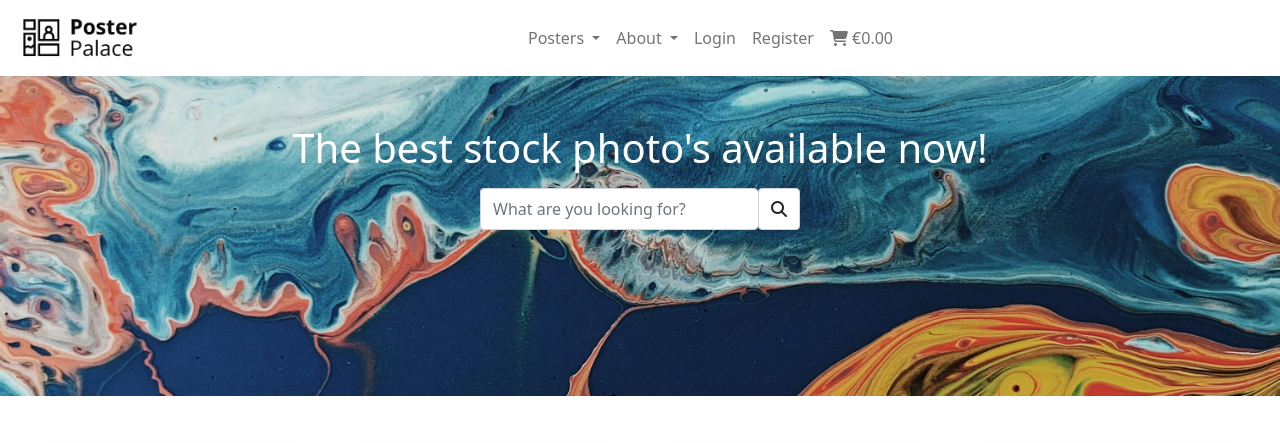
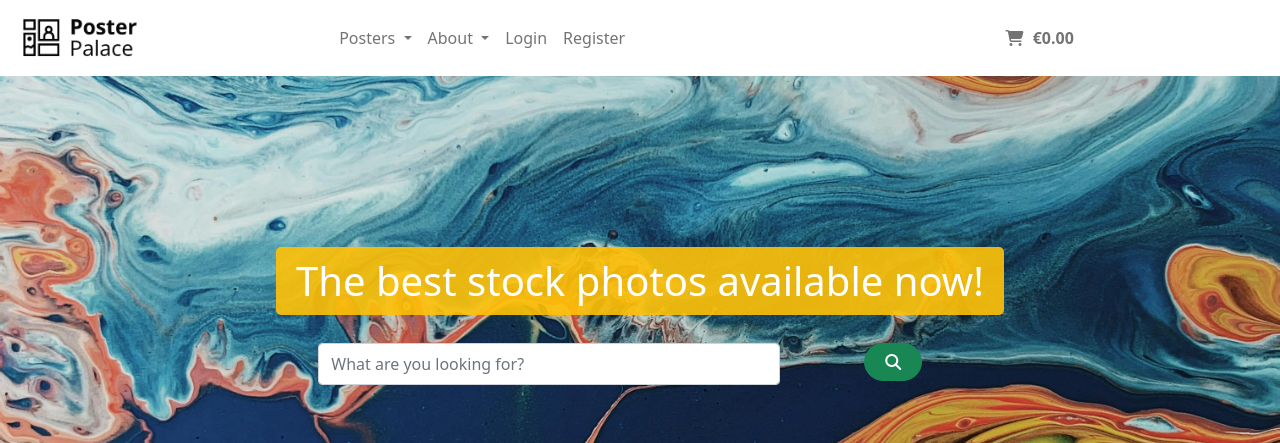
Before and after one commit to sharondrinkwaard/posterpalace, a Django app: page / in a window 1280 px wide. Shown: the top 443 px of the page. Run offline with Django 3.2, Linux system fonts and the light colour scheme; some libraries are stand-ins or nearby versions.

Commit message:
update styling for index header

```diff
--- a/homepage/templates/homepage/index.html
+++ b/homepage/templates/homepage/index.html
@@ -4,17 +4,25 @@
 {% block content %}
 <!-- Homepage header + img + search form -->
 <section>
-    <div class="index-header w-100">
-        <div class="d-flex justify-content-center flex-column">
-            <h1 class=" header-text mt-5">The best stock photo's available now!</h1>
-            <div class="header-form w-50">
-                <form class="d-flex w-50 mt-2" method="GET" action="{% url 'posters' %}" role="search">
-                    <input class="form-control input-group border-right-0 py-2" name="request" type="search" placeholder="What are you looking for?" aria-label="Search">
-                    <button class="input-group-text bg-white" type="submit"><i class="fa fa-search"></i></button>
-                </form>
-            </div>
-        </div>
-    </div>
+  <div class="index-header w-100 d-flex justify-content-center align-items-center">
+      <div class="text-center">
+          <h1 class="header-text">The best stock photos available now!</h1>
+          <div class="search-form-wrapper">
+              <form class="search-form row w-100 mt-2" method="GET" action="{% url 'posters' %}" role="search">
+                  <!-- Wider input on mobile/tablet, narrower on desktop -->
+                  <div class="col-10 col-md-9 col-lg-8">
+                      <input class="form-control search-input py-2" name="request" type="search" placeholder="What are you looking for?" aria-label="Search">
+                  </div>
+                  <!-- Small button across all devices -->
+                  <div class="col-2 col-md-3 col-lg-2 d-flex align-items-center">
+                      <button class="btn btn-success search-button" type="submit">
+                          <i class="fa fa-search"></i>
+                      </button>
+                  </div>
+              </form>
+          </div>
+      </div>
+  </div>
 </section>
 {% endblock %}
 
--- a/static/css/base.css
+++ b/static/css/base.css
@@ -6,27 +6,65 @@
 
 
 /* ------------------------------------------------------------------------ NAVIGATION  BAR */
+/* General Styles */
 #logo {
   height: 50px;
   width: auto;
 }
 
+.nav-link {
+  color: inherit;
+}
+.navbar .cart-total {
+  margin-left: 5px;
+  font-weight: bold;
+}
+.navbar .shopping-cart-link,
+.navbar-nav .nav-link {
+  padding: 0 10px;
+}
+
 /* ------------------------------------------------------------------------ INDEX HEADER */
 .index-header {
   background-image: url('/static/images/art.jpg');
-    background-position-y: 50%;
+  background-position: center;
   background-size: cover;
-    height: 40vh;
-    width: 100vh;
+  height: 60vh;
+  display: flex;
+  justify-content: center;
+  align-items: center;
 }
+
 .header-text {
   color: white;
+  background-color: rgba(255, 193, 7, 0.9);
+  padding: 10px 20px;
+  border-radius: 5px;
+  display: inline-block;
+  margin-bottom: 20px;
 }
 
-.img-card {
-  width: 30px;
+.search-form-wrapper {
+  width: 100%;
 }
 
+.search-form {
+  display: flex;
+  justify-content: center;
+  width: 100%;
+}
+
+.search-input {
+  width: 100%;
+}
+
+.search-button {
+  border-radius: 50px;
+  padding: 10px 20px;
+  display: flex;
+  align-items: center;
+  justify-content: center;
+}
 /* ------------------------------------------------------------------------ POSITIONING */
 
 .block-wide {
--- a/templates/base.html
+++ b/templates/base.html
@@ -29,15 +29,36 @@
 </head>
 <body>
     <header>
-        <nav class="navbar navbar-expand-lg navbar-light bg-white">
-            <a class="navbar-brand" href="{% url 'homepage' %}">
+      <nav class="navbar navbar-expand-lg navbar-light bg-white justify-content-end">
+        <!-- Logo and Shopping Cart Wrapper -->
+        <div class="d-flex align-items-center">
+          <!-- Logo -->
+          <a class="navbar-brand mr-2" href="{% url 'homepage' %}">
             <img id="logo" src="{% static 'images/poster_palace.png' %}" alt="poster palace logo">
           </a>
+
+          <!-- Shopping Cart (Visible on mobile) -->
+          <a class="nav-link shopping-cart-link d-lg-none mr-2" href="{% url 'view_cart' %}">
+            <i class="fas fa-shopping-cart cart-icon"></i>
+            <span class="cart-total">
+              {% if total %}
+                €{{ total|floatformat:2 }}
+              {% else %}
+                €0.00
+              {% endif %}
+            </span>
+          </a>
+
+          <!-- Hamburger Menu Toggle Button -->
           <button class="navbar-toggler" type="button" data-toggle="collapse" data-target="#navbarSupportedContent" aria-controls="navbarSupportedContent" aria-expanded="false" aria-label="Toggle navigation">
             <span class="navbar-toggler-icon"></span>
           </button>
-            <div class="collapse navbar-collapse" id="navbarSupportedContent">
+        </div>
+
+        <!-- Collapsible Navbar -->
+        <div class="collapse navbar-collapse justify-content-end" id="navbarSupportedContent">
           <ul class="navbar-nav mr-auto">
+            <!-- Posters Dropdown -->
             <li class="nav-item dropdown">
               <a class="nav-link dropdown-toggle" href="#" id="navbarDropdown" role="button" data-toggle="dropdown" aria-haspopup="true" aria-expanded="false">
                 Posters
@@ -54,19 +75,22 @@
                 <a class="dropdown-item" href="{% url 'posters' %}?category=artistic">Artistic</a>
               </div>
             </li>
+
+            <!-- About Dropdown -->
             <li class="nav-item dropdown">
-                      <a class="nav-link dropdown-toggle" href="#" id="navbarDropdown" role="button" data-toggle="dropdown" aria-haspopup="true" aria-expanded="false">
+              <a class="nav-link dropdown-toggle" href="#" id="aboutDropdown" role="button" data-toggle="dropdown" aria-haspopup="true" aria-expanded="false">
                 About
               </a>
-                      <div class="dropdown-menu" aria-labelledby="navbarDropdown">
-                          <a class="dropdown-item" href="{% url 'service' %}#terms-conditions">Terms&Conditions</a>
+              <div class="dropdown-menu" aria-labelledby="aboutDropdown">
+                <a class="dropdown-item" href="{% url 'service' %}#terms-conditions">Terms & Conditions</a>
                 <div class="dropdown-divider"></div>
-                          <a class="dropdown-item" href="{% url 'service' %}#privacy-cookies">Privacy&Cookies</a>
+                <a class="dropdown-item" href="{% url 'service' %}#privacy-cookies">Privacy & Cookies</a>
                 <div class="dropdown-divider"></div>
                 <a class="dropdown-item" href="{% url 'service' %}#contact">Contact</a>
               </div>
             </li>
 
+            <!-- Authentication Links -->
             {% if user.is_authenticated %}
               <li class="nav-item">
                 <a class="nav-link" href="{% url 'profiles' %}">My Orders</a>
@@ -82,12 +106,18 @@
                 <a class="nav-link text-orange" href="{% url 'account_signup' %}">Register</a>
               </li>
             {% endif %}
-                  <li class="nav-item me-3 me-lg-0">
-                    <a class="nav-link" href="{% url 'view_cart' %}"><i class="fas fa-shopping-cart"></i>
-                      <span>
+          </ul>
+
+          <!-- Shopping Cart (Visible on larger screens) -->
+          <ul class="navbar-nav ml-auto d-none d-lg-flex align-items-center">
+            <li class="nav-item">
+              <a class="nav-link" href="{% url 'view_cart' %}">
+                <i class="fas fa-shopping-cart cart-icon"></i>
+                <span class="cart-total">
                   {% if total %}
                     €{{ total|floatformat:2 }}
-                          {% else %}€0.00
+                  {% else %}
+                    €0.00
                   {% endif %}
                 </span>
               </a>
```
Also changed, not shown: other parts of static/css/base.css (+15 -15 lines), checkout/templates/checkout/download_page.html (deleted, +0 -13 lines), README.md. Lines whose indentation alone changed are shown as unchanged.
